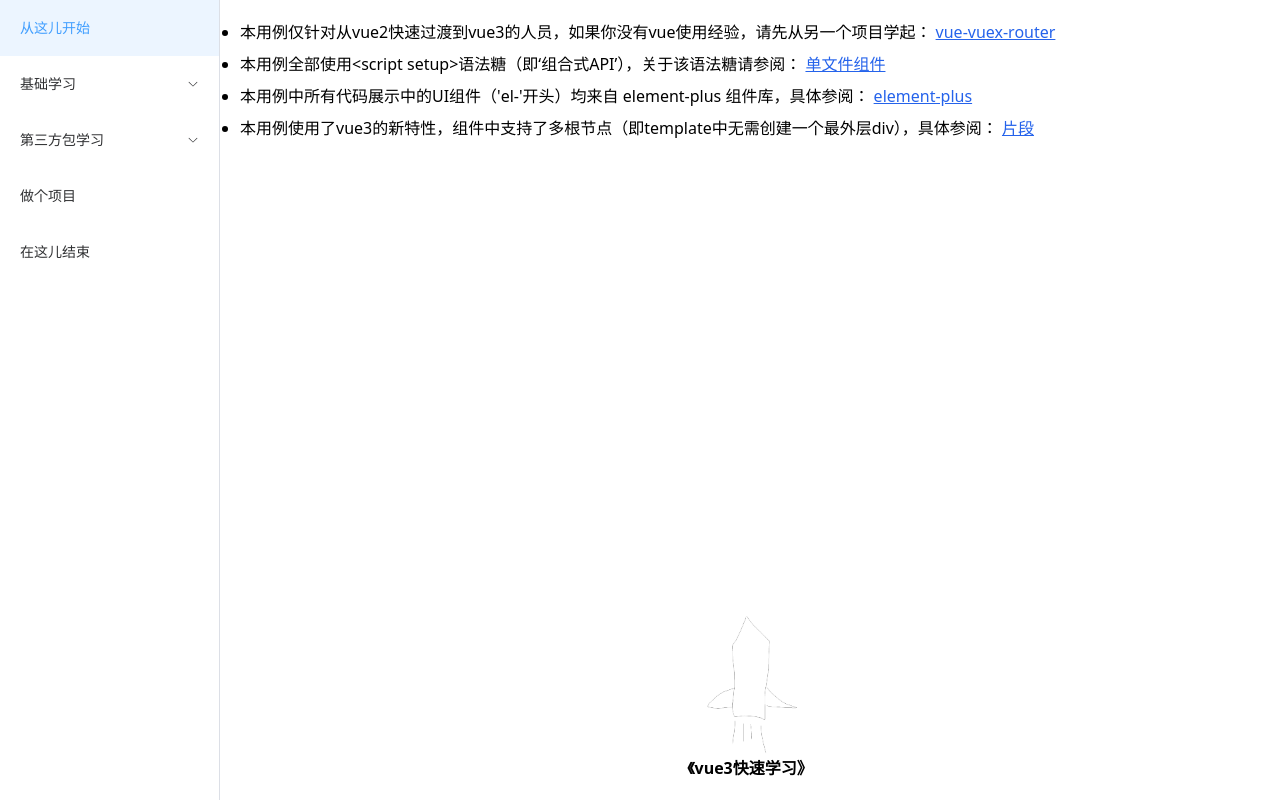
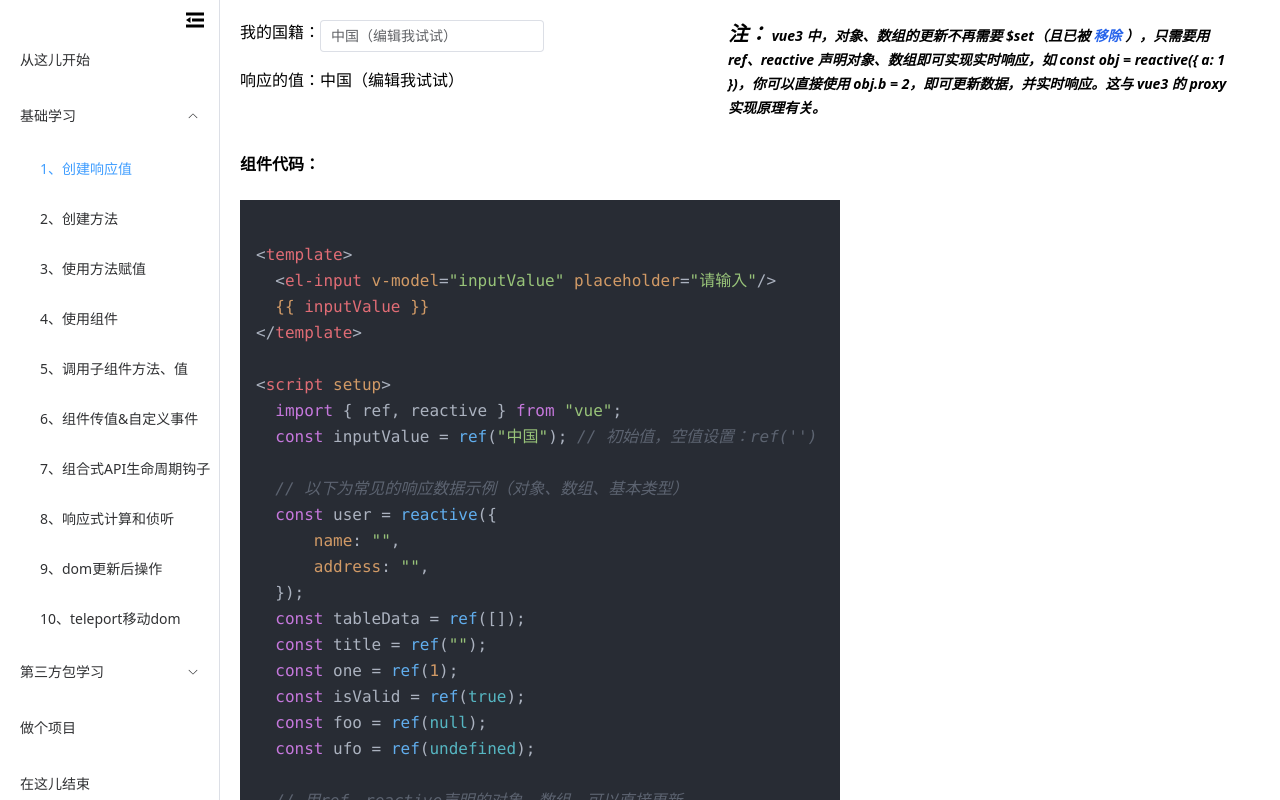
Before and after one commit to wangyupo/vue3-cookbook, a Vue app: page /#/base/1-setup in a window 1280 px wide. Before the commit this address led to /#/begin. Built offline with nearby package versions, Linux system fonts and the light colour scheme.

Commit message:
[+]菜单：增加菜单折叠

```diff
--- a/src/router/menu.js
+++ b/src/router/menu.js
@@ -2,10 +2,12 @@ const menus = [
   {
     path: "/begin",
     title: "从这儿开始",
+    icon: "ship"
   },
   {
     title: "基础学习",
     path: "/base",
+    icon: "bicycle",
     children: [
       {
         path: "/base/1-setup",
@@ -52,6 +54,7 @@ const menus = [
   {
     title: "第三方包学习",
     path: "/package",
+    icon: "van",
     children: [
       {
         path: "/package/1-axios",
@@ -74,10 +77,12 @@ const menus = [
   {
     path: "/game",
     title: "做个项目",
+    icon: "set-up"
   },
   {
     path: "/end",
     title: "在这儿结束",
+    icon: "switch-button"
   },
 ];
 
--- a/src/views/Home.vue
+++ b/src/views/Home.vue
@@ -1,11 +1,25 @@
 <template>
   <el-container class="main-container">
-    <el-aside width="220px">
-      <el-menu class="menu" router unique-opened :default-active="defaultActive">
+    <el-aside :width="isExpand ? '64px' : '220px'">
+      <el-menu
+        class="menu"
+        router
+        unique-opened
+        :collapse="isExpand"
+        :collapse-transition="false"
+        :default-active="defaultActive"
+      >
+        <div :class="['flex pt-2', isExpand ? 'justify-center' : 'justify-end mr-3']">
+          <el-icon class="menu-expand cursor-pointer" @click="handleFold">
+            <fold v-if="!isExpand" />
+            <expand v-else />
+          </el-icon>
+        </div>
         <template v-for="route in menuConfig">
           <template v-if="route.children">
             <el-sub-menu :key="route.path" :index="route.path">
               <template #title>
+                <component class="menu-icon" :is="route.icon" v-if="isExpand"></component>
                 <span>{{ route.title }}</span>
               </template>
 
@@ -16,7 +30,19 @@
           </template>
 
           <template v-else>
-            <el-menu-item :key="route.path" :index="route.path">
+            <template v-if="isExpand">
+              <el-sub-menu :key="route.path" :index="route.path">
+                <template #title>
+                  <component class="menu-icon" :is="route.icon"></component>
+                  <span>{{ route.title }}</span>
+                </template>
+
+                <el-menu-item :key="route.path" :index="route.path">
+                  {{ route.title }}
+                </el-menu-item>
+              </el-sub-menu>
+            </template>
+            <el-menu-item :key="route.path" :index="route.path" v-else>
               {{ route.title }}
             </el-menu-item>
           </template>
@@ -33,12 +59,17 @@
 <script setup>
 import menuConfig from "@/router/menu.js";
 
-import { computed } from "vue";
+import { ref, computed } from "vue";
 import { useRouter } from "vue-router";
 const route = useRouter();
 const defaultActive = computed(() => {
   return route.currentRoute.value.path;
 });
+
+const isExpand = ref(false);
+const handleFold = () => {
+  isExpand.value = !isExpand.value;
+};
 </script>
 
 <style lang="scss" scoped>
@@ -46,6 +77,13 @@ const defaultActive = computed(() => {
   height: 100%;
   .menu {
     height: 100%;
+    &-expand {
+      font-size: 24px;
+    }
+    &-icon {
+      width: 24px;
+      height: 24px;
+    }
   }
 }
 </style>
```
